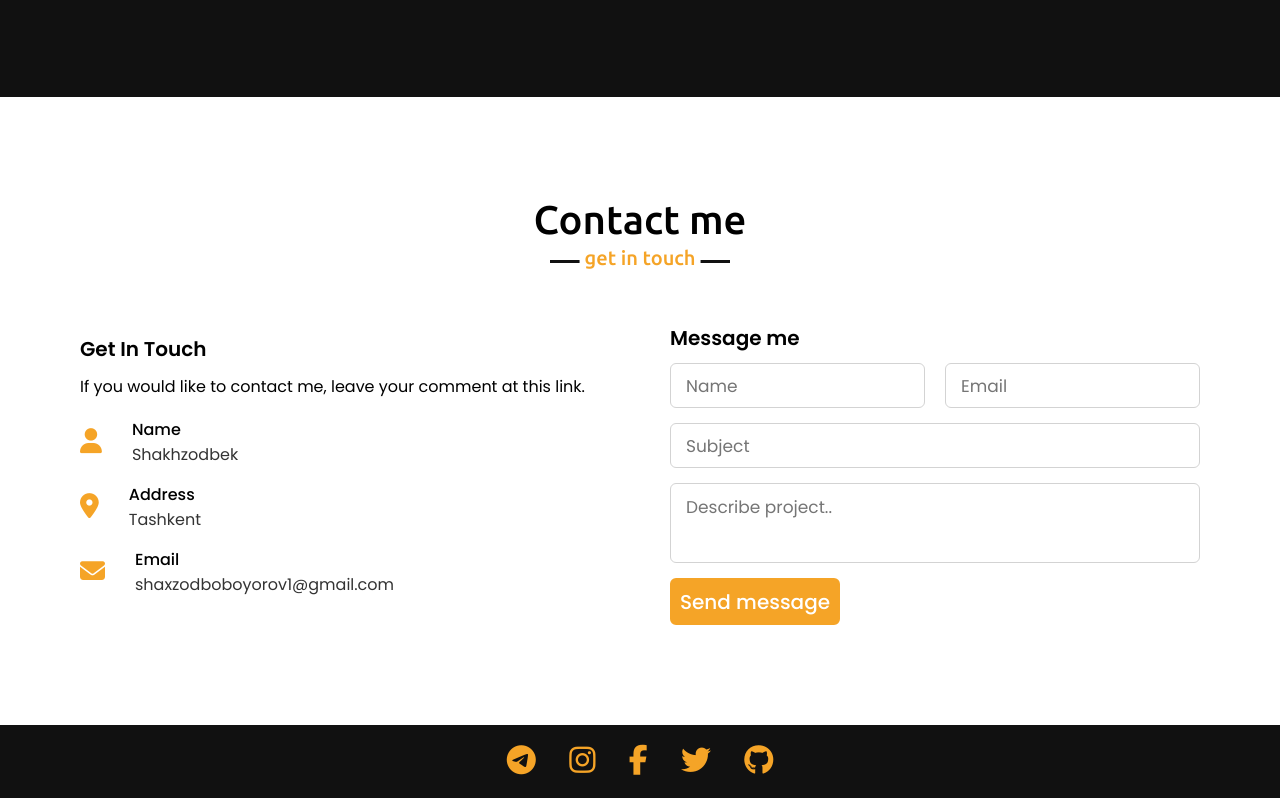
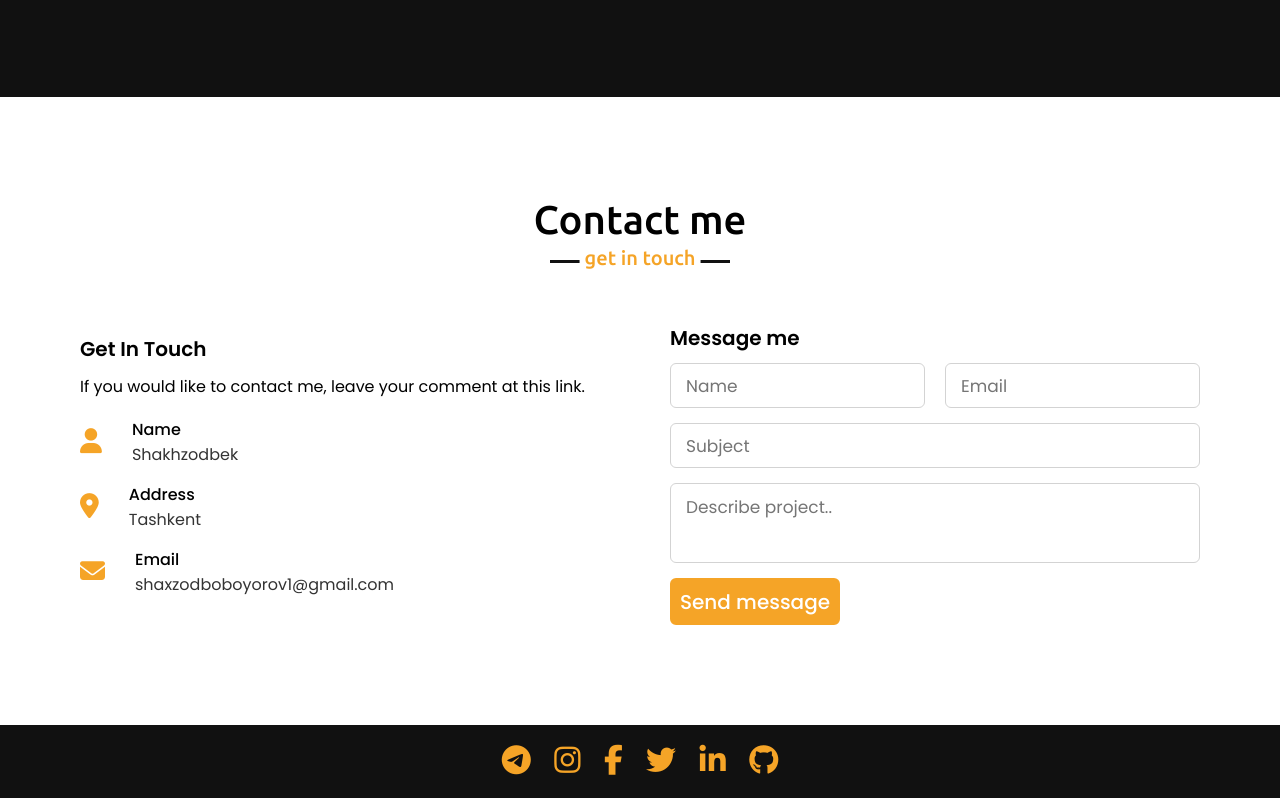
Before and after one commit to Shakhzod9910/portfolio, a plain HTML site: page index.html in a window 1280 px wide. Shown: the part 3391-4189 px from the top of the page. Drawn offline with nearby package versions, Linux system fonts and the light colour scheme; some icons are missing.

Commit message:
Update index.html

```diff
--- a/index.html
+++ b/index.html
@@ -345,6 +345,7 @@
             <a href="https://www.instagram.com/shaxzod_9910"><i class="fab fa-instagram"></i></a>
             <a href="https://www.facebook.com/profile.php?id=100073732266561"><i class="fab fa-facebook-f"></i></a>
             <a href="https://www.twitter.com/Shakhzod9910"><i class="fab fa-twitter"></i></a>
+            <a href="https://www.linkedin.com/in/shakhzodbek-boboyorov-48a2b9225/"><i class="fab fa-linkedin-in"></i></a>
             <a href="https://github.com/Shakhzod9910"><i class="fab fa-github"></i></a>
         </div>
     </footer>
```
